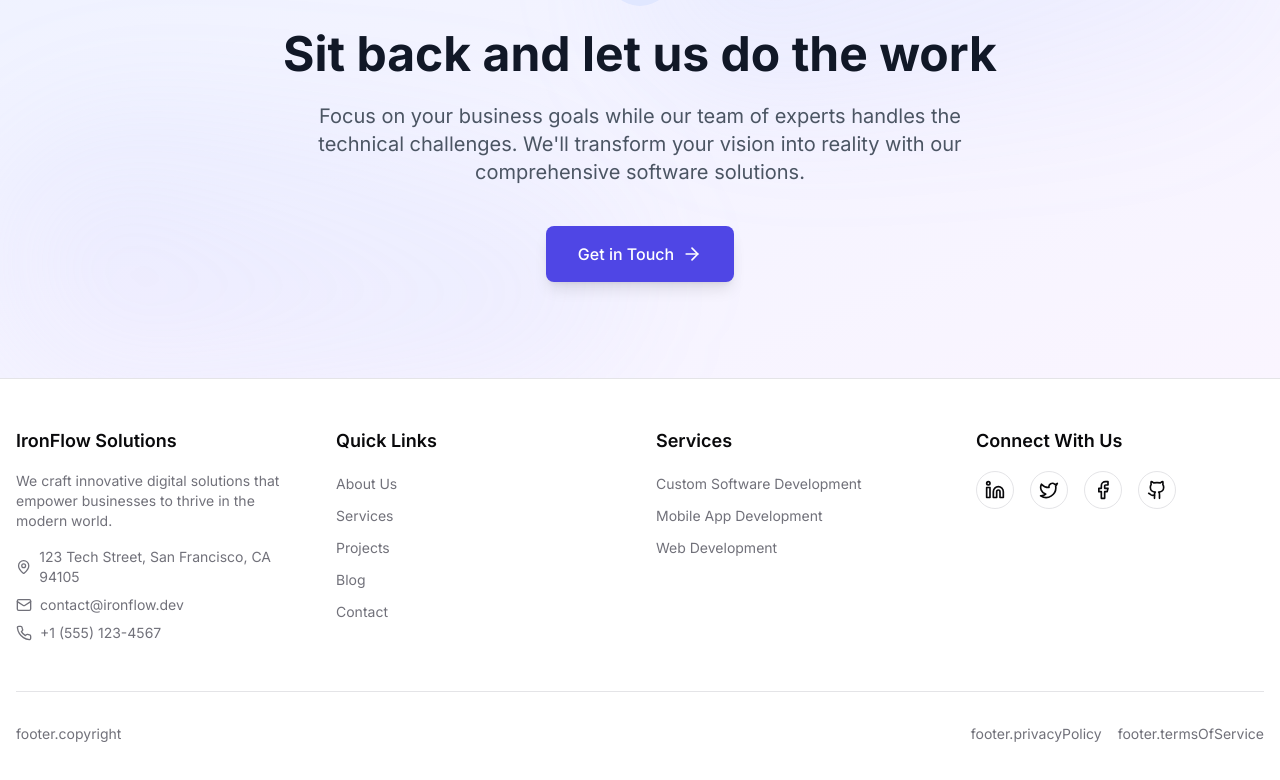
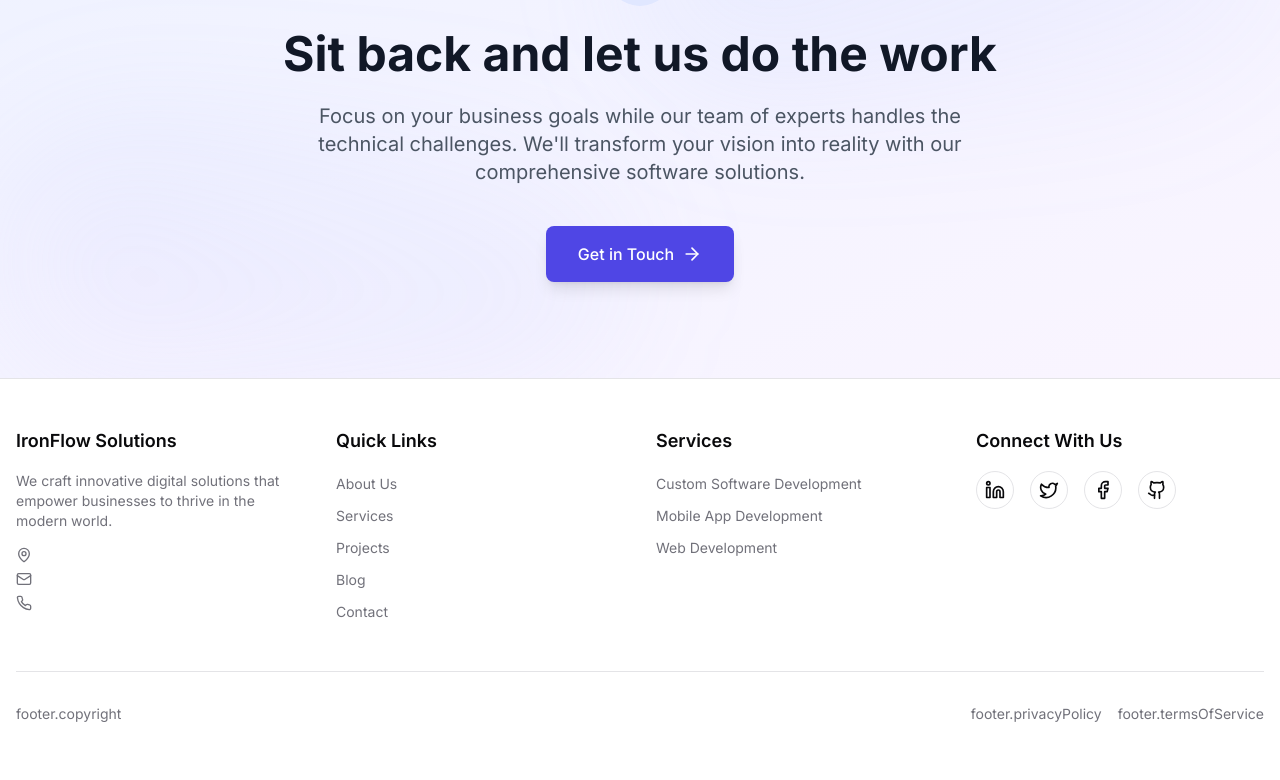
Before and after one commit to DennisDemir24/ironflow, a Next.js app: page / in a window 1280 px wide. Shown: the part 1649-2429 px from the top of the page. Built offline with nearby package versions, Linux system fonts and the light colour scheme; what i18next-resources-to-backend would draw is missing.

Commit message:
Removing stuff in fotter

```diff
--- a/src/components/layout/Footer.tsx
+++ b/src/components/layout/Footer.tsx
@@ -7,9 +7,9 @@ import { Facebook, Twitter, Linkedin, Github, Mail, MapPin, Phone } from 'lucide
 const companyInfo = {
   name: 'IronFlow Solutions',
   description: 'We craft innovative digital solutions that empower businesses to thrive in the modern world.',
-  address: '123 Tech Street, San Francisco, CA 94105',
-  email: 'contact@ironflow.dev',
-  phone: '+1 (555) 123-4567'
+  address: '',
+  email: '',
+  phone: ''
 }
 
 const quickLinks = [
```
